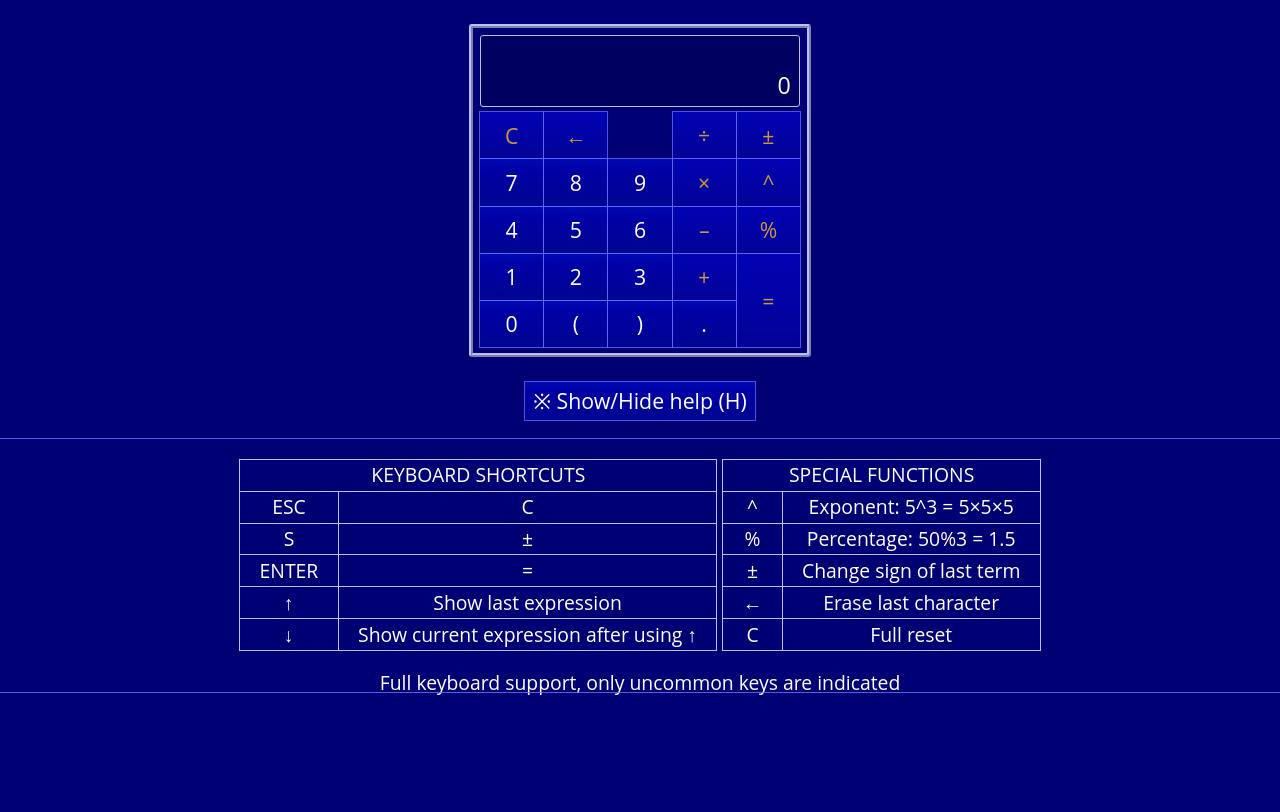
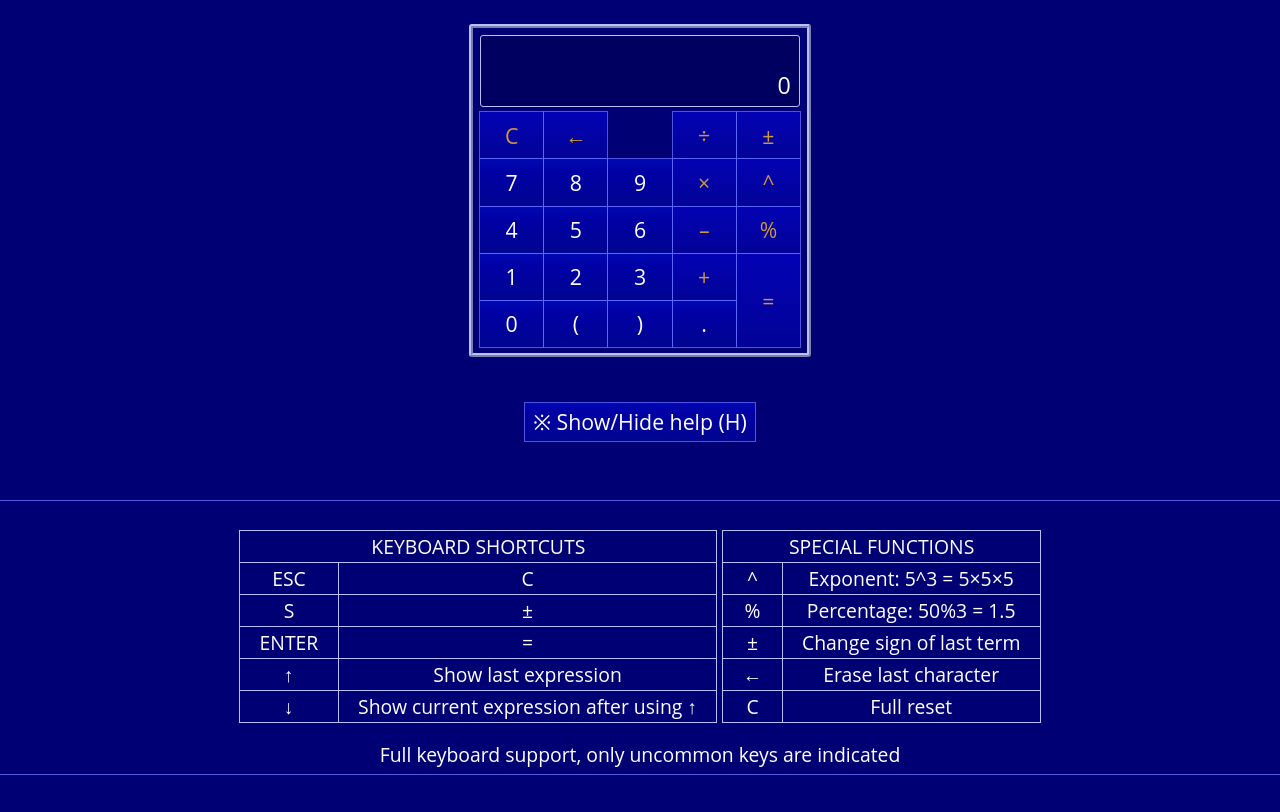
Before and after one commit to LukyLurks/calculator, a plain HTML site: page index.html in a window 1280 px wide. Both pictures are taken after a click on the element "※ Show/Hide help (H)". Drawn offline with Linux system fonts and the light colour scheme.

Commit message:
fix fonts, add transition when toggling help, add flexbox

```diff
--- a/styles/main.css
+++ b/styles/main.css
@@ -1,9 +1,13 @@
 html, body {
-  font-family: "Open Sans";
+  font-family: "Open Sans", sans-serif;
   font-size: 1.1em;
   text-align: center;
   background-color: rgb(0, 0, 116);
   color: white;
+	height: 100vh;
+	display: flex;
+	flex-direction: column;
+	justify-content: space-around;
 }
 
 table {
@@ -64,7 +68,7 @@ th, td {
 
 button, #helpToggle {
   display: inline-block;
-  font-family: "Open Sans";
+  font-family: "Open Sans", sans-serif;
   font-size: 1.1em;
   color: white;
   padding: .4em;
@@ -73,6 +77,10 @@ button, #helpToggle {
   border: none;
   transition: all .1s ease;
   cursor: default;
+}
+
+#helpToggle {
+	margin: 1em auto;
 }
 
 button:hover, #helpToggle:hover {
@@ -101,13 +109,13 @@ button:active, .active {
 }
 
 #help {
-  margin: 1em auto;
+  margin: 2em auto;
+	padding: .5em;
   transition: all .1s ease;
-  opacity: 1;
   outline: 1px solid rgba(105, 115, 255, .8);
 }
 
 .hidden {
-  display: none;
-  opacity: 0;
+	visibility: hidden;
+	opacity: 0;
 }
```
